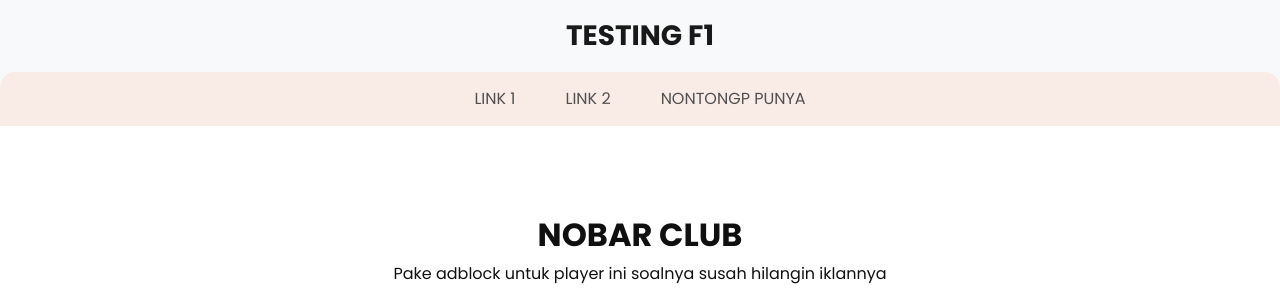
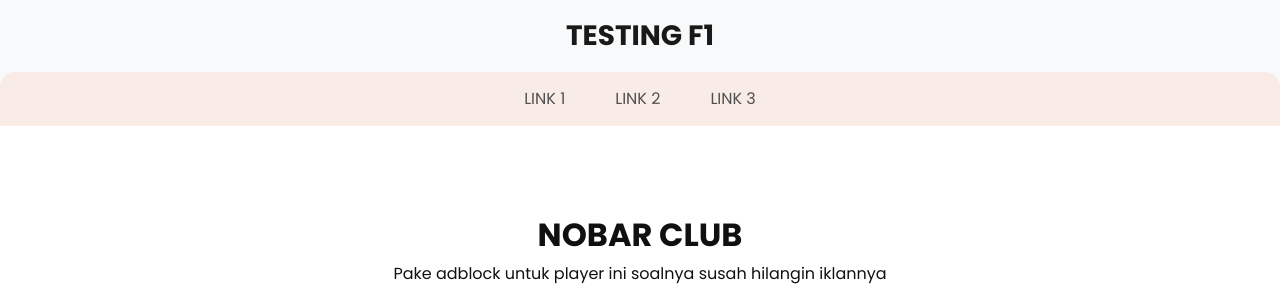
Before and after one commit to BhaskaraPramudya/ftktanpagedung, a plain HTML site: page link2.html in a window 1280 px wide. Shown: the top 300 px of the page. Drawn offline with nearby package versions, Linux system fonts and the light colour scheme.

Commit message:
Update link2.html

```diff
--- a/link2.html
+++ b/link2.html
@@ -55,7 +55,7 @@
                   <a class="nav-link" href="link2.html">Link 2</a>
               </li>
               <li class="nav-item">
-                <a class="nav-link" href="link3.html">NontonGP Punya</a>
+                <a class="nav-link" href="link3.html">Link 3</a>
             </li>
           </ul>
           </div>
```
